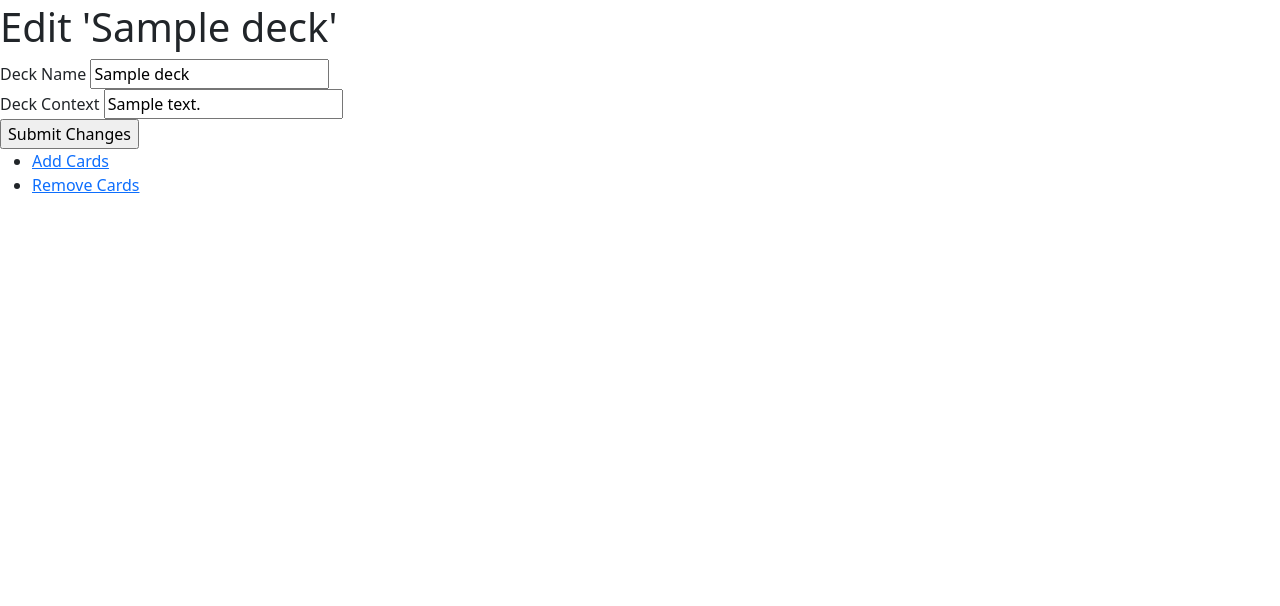
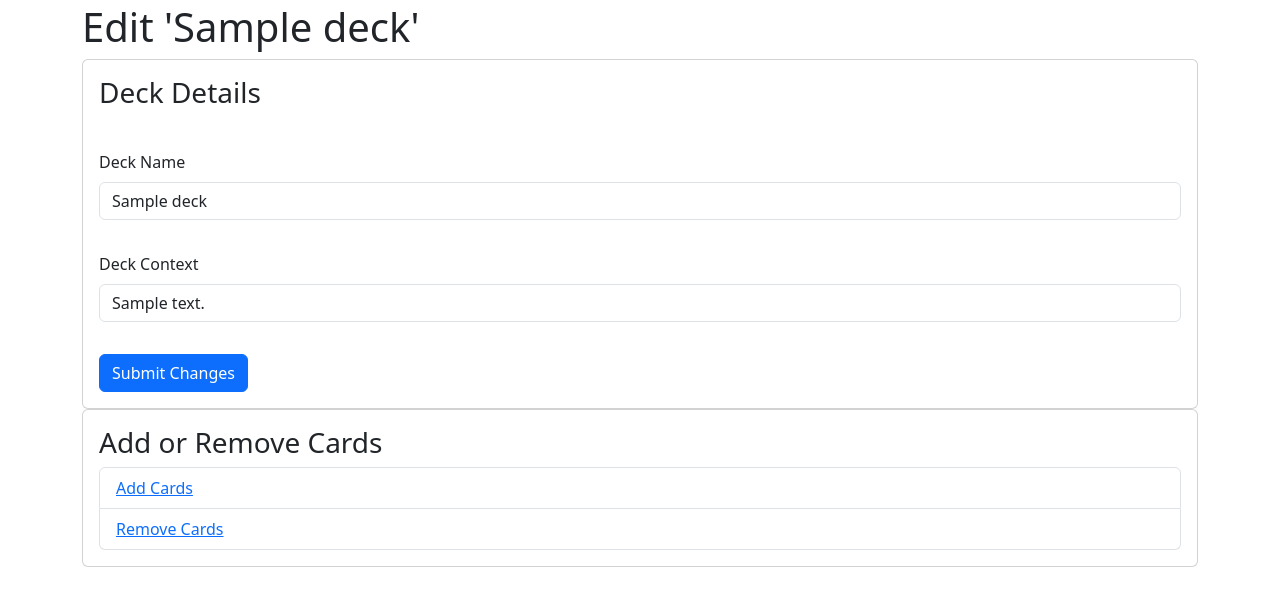
Before and after one commit to dstilesr/flashy-card, a Python web app: template app/templates/deck-edit.html.jinja2 in a window 1280 px wide. Shown: the part 53-659 px from the top of the page. Run offline with Jinja, Linux system fonts and the light colour scheme; the template is opened without the code that fills it: most values are stand-ins (such as "Sample title", 1, 10 or a date in 2020).

Commit message:
Styling for edit deck page

```diff
--- a/app/templates/deck-edit.html.jinja2
+++ b/app/templates/deck-edit.html.jinja2
@@ -1,25 +1,29 @@
 {% extends "base.html.jinja2" %}
 {% block page_body %}
-<div>
+<div class="container-md">
     <h1>{% if deck is defined %}Edit '{{ deck.name }}'{% else %}Create New Deck{% endif %}</h1>
 </div>
-<div id="detailsFormContainer">
+<div class="container-md" id="detailsFormContainer">
+    <div class="card">
+        <div class="card-body">
+            <h3 class="card-title">Deck Details</h3>
+        </div>
         <form id="deckDetailsForm" action="{% if deck is defined %}/decks/{{ deck.id }}/edit{% else %}/decks/add{% endif %}" method="post">
             {%- if deck is defined %}
             <input type="hidden" id="deck_id" name="deck_id" value="{{ deck.id }}">
             {% endif -%}
-        <div>
-            <label for="name">Deck Name</label>
-            <input type="text" id="name" name="name" {% if deck is defined %}value="{{ deck.name }}"{% endif %}>
+            <div class="card-body">
+                <label class="form-label" for="name">Deck Name</label>
+                <input class="form-control" type="text" id="name" name="name" {% if deck is defined %}value="{{ deck.name }}"{% endif %}>
             </div>
-        <div>
-            <label for="context">Deck Context</label>
-            <input type="text" id="context" name="context" {% if deck is defined %}value="{{ deck.context }}"{% endif %}>
+            <div class="card-body">
+                <label class="form-label" for="context">Deck Context</label>
+                <input class="form-control" type="text" id="context" name="context" {% if deck is defined %}value="{{ deck.context }}"{% endif %}>
             </div>
             {%- if language_id is not defined or language_id is none %}
-        <div>
-            <label for="language_id">Language</label>
-            <select id="language_id" name="language_id">
+            <div class="card-body">
+                <label class="form-label" for="language_id">Language</label>
+                <select class="form-select" id="language_id" name="language_id">
                     {% for lang in languages -%}
                     <option value="{{ lang.id }}">{{ lang.name }}</option>
                     {%- endfor %}
@@ -28,8 +32,8 @@
             {% else %}
             <input type="hidden" id="language_id" name="language_id" value="{{ language_id }}">
             {% endif -%}
-        <div>
-            <input
+            <div class="card-body">
+                <input  class="btn btn-primary"
                         id="submitForm"
                         type="submit"
                         form="deckDetailsForm"
@@ -37,12 +41,18 @@
             </div>
         </form>
     </div>
+</div>
 {%- if deck is defined %}
-<div id="addRemoveCardLinks">
-    <ul>
-        <li><a href="/decks/{{ deck.id }}/add-cards">Add Cards</a></li>
-        <li><a href="/decks/{{ deck.id }}/remove-cards">Remove Cards</a></li>
+<div class="container-md" id="addRemoveCardLinks">
+    <div class="card">
+        <div class="card-body">
+            <h3 class="card-title">Add or Remove Cards</h3>
+            <ul class="list-group">
+                <li class="list-group-item"><a href="/decks/{{ deck.id }}/add-cards">Add Cards</a></li>
+                <li class="list-group-item"><a href="/decks/{{ deck.id }}/remove-cards">Remove Cards</a></li>
             </ul>
+        </div>
+    </div>
 </div>
 {% endif -%}
 {% endblock %}
```
Also changed, not shown: app/templates/card-edit.html.jinja2 (+9 -8 lines). Lines whose indentation alone changed are shown as unchanged.
